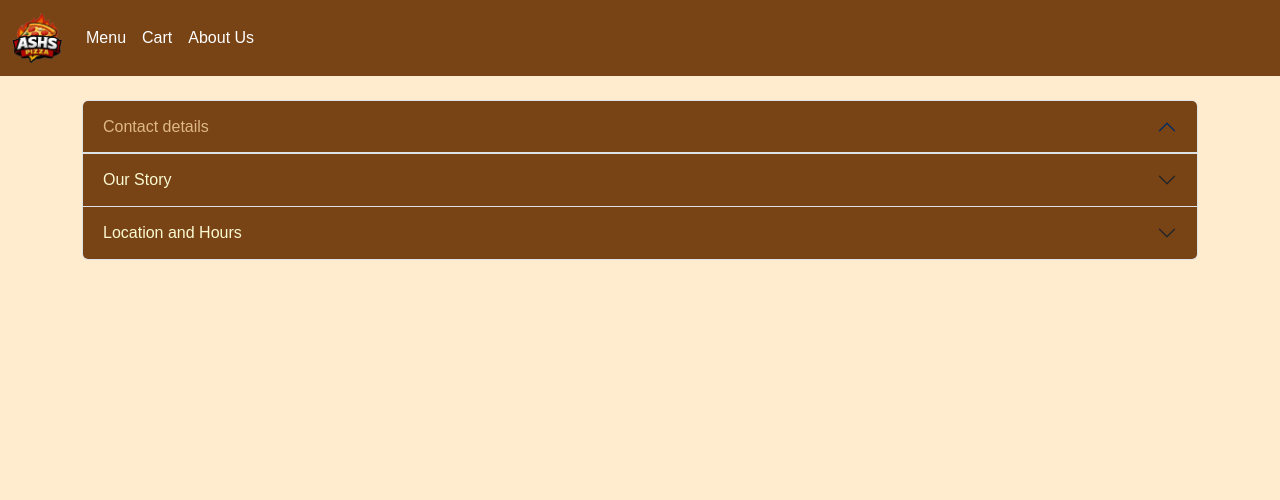
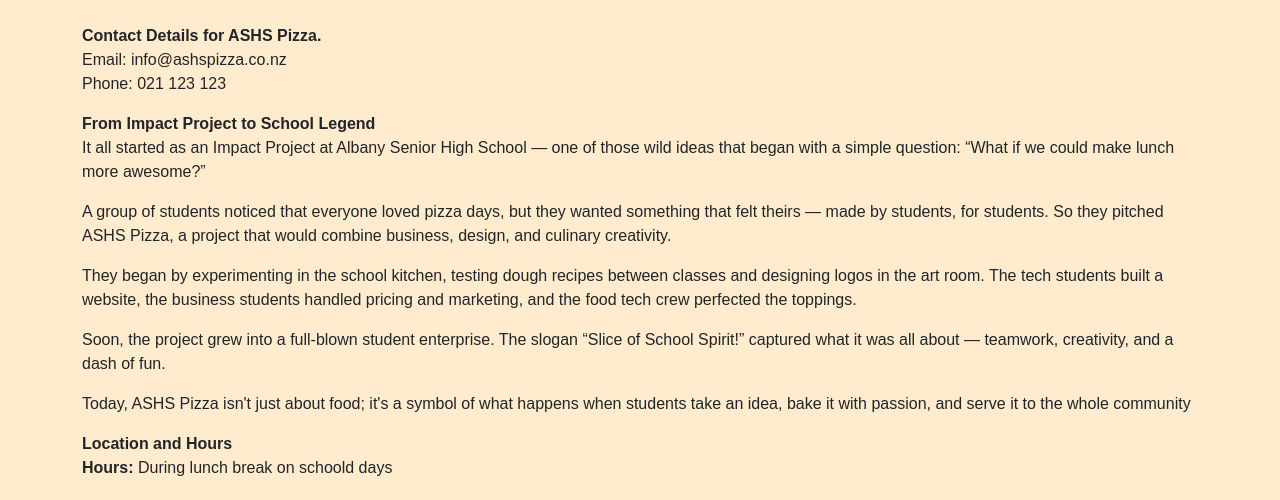
Before and after one commit to AzureAndre/2TECC-ASHSPizza--Starter, a Flask app: template templates/about.html in a window 1280 px wide. Shown: the top 500 px of the page. Before the commit the page ends 260 px from the top, so only its background shows below. Run offline with Flask 3, Linux system fonts and the light colour scheme; the template is opened without the code that fills it, so the values that code supplies are empty.

Commit message:
Removed Bootstrap parts

```diff
--- a/templates/about.html
+++ b/templates/about.html
@@ -1,47 +1,24 @@
 {% extends 'base.html' %} {% block content %}
-<div class="accordion" id="accordionExample">
-  <div class="accordion-item">
-    <h2 class="accordion-header">
-      <button class="accordion-button" type="button" data-bs-toggle="collapse" data-bs-target="#collapseOne" aria-expanded="true" aria-controls="collapseOne">
-        Contact details
-      </button>
-    </h2>
-    <div id="collapseOne" class="accordion-collapse collapse " data-bs-parent="#accordionExample">
-      <div class="accordion-body">
+<!-- TODO: Add an accordion that will have the contact details, story and location and hours of the pizza place.
+     Each section should be collapsable and only one section should be open at a time.
+ -->
+
         <strong>Contact Details for ASHS Pizza.</strong>
         <p>
             Email: info@ashspizza.co.nz
             <br>
             Phone: 021 123 123
         </p>
-      </div>
-    </div>
-  </div>
-  <div class="accordion-item">
-    <h2 class="accordion-header">
-      <button class="accordion-button collapsed" type="button" data-bs-toggle="collapse" data-bs-target="#collapseTwo" aria-expanded="false" aria-controls="collapseTwo">
-        Our Story
-      </button>
-    </h2>
-    <div id="collapseTwo" class="accordion-collapse collapse" data-bs-parent="#accordionExample">
-      <div class="accordion-body">
+
+
         <strong>From Impact Project to School Legend</strong>
         <p>It all started as an Impact Project at Albany Senior High School — one of those wild ideas that began with a simple question: “What if we could make lunch more awesome?”</p>
         <p>A group of students noticed that everyone loved pizza days, but they wanted something that felt theirs — made by students, for students. So they pitched ASHS Pizza, a project that would combine business, design, and culinary creativity.</p>
         <p>They began by experimenting in the school kitchen, testing dough recipes between classes and designing logos in the art room. The tech students built a website, the business students handled pricing and marketing, and the food tech crew perfected the toppings.</p>
         <p>Soon, the project grew into a full-blown student enterprise. The slogan “Slice of School Spirit!” captured what it was all about — teamwork, creativity, and a dash of fun.</p>
         <p>Today, ASHS Pizza isn't just about food; it's a symbol of what happens when students take an idea, bake it with passion, and serve it to the whole community</p>
-      </div>
-    </div>
-  </div>
-  <div class="accordion-item">
-    <h2 class="accordion-header">
-      <button class="accordion-button collapsed" type="button" data-bs-toggle="collapse" data-bs-target="#collapseThree" aria-expanded="false" aria-controls="collapseThree">
-        Location and Hours
-      </button>
-    </h2>
-    <div id="collapseThree" class="accordion-collapse collapse" data-bs-parent="#accordionExample">
-      <div class="accordion-body">
+
+
         <strong>Location and Hours</strong>
         <p><strong>Hours:</strong> During lunch break on schoold days</p>
         <p>12.40pm - 1.30pm - Please order in advance to avoid the queue</p>
@@ -51,9 +28,4 @@
             <img src="{{ url_for('static', filename='images/Map.png') }}" alt="Map to ASHS Pizza" width="66%" height="66%">
             </a>
         </center>
-      </div>
-    </div>
-  </div>
-</div>
-
 {% endblock %}
--- a/templates/base.html
+++ b/templates/base.html
@@ -18,35 +18,9 @@
   </head>
   <body>
     <!-- Navigation bar - displayed on all pages -->
-    <nav class="navbar navbar-expand-lg bg-body-tertiary">
-      <div class="container-fluid">
-        <a class="navbar-brand" href="/"><img src="{{ url_for('static', filename='images/PizzaIcon.png') }}" alt="ASHS Pizza Logo" width="50" height="50"></a>
-        <button
-          class="navbar-toggler"
-          type="button"
-          data-bs-toggle="collapse"
-          data-bs-target="#navbarNav"
-          aria-controls="navbarNav"
-          aria-expanded="false"
-          aria-label="Toggle navigation"
-        >
-          <span class="navbar-toggler-icon"></span>
-        </button>
-        <div class="collapse navbar-collapse" id="navbarNav">
-          <ul class="navbar-nav">
-            <li class="nav-item">
-              <a class="nav-link active" aria-current="page" href="/menu">Menu</a>
-            </li>
-            <li class="nav-item">
-              <a class="nav-link" href="/cart">Cart</a>
-            </li>
-            <li class="nav-item">
-              <a class="nav-link" href="/about">About Us</a>
-            </li>
-          </ul>
-        </div>
-      </div>
-    </nav>
+     <!-- TODO: Add a navigation bar that will be displayed on all pages.
+           It should have the logo on the left and links to the menu, cart and about us pages on the right.
+     -->
 
     <!-- Main content area - injected by child templates -->
     <div class="container mt-4">{% block content %}{% endblock %}</div>
```
Also changed, not shown: templates/menu.html (+3 -14 lines).
